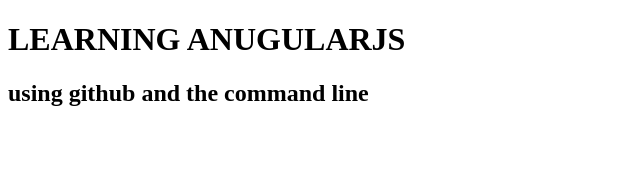
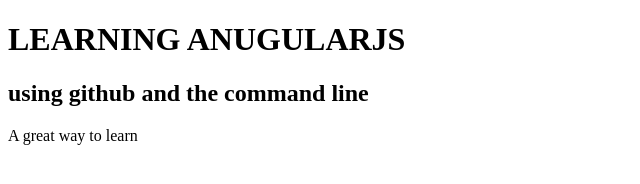
Before and after one commit to TGeorge514/angular-coursera, a plain HTML site: page index.html in a window 1280 px wide. Shown: the whole page, without its empty margins (0-640 px from the left). Drawn offline with Linux system fonts and the light colour scheme.

Commit message:
Commiting
index.html is being commited today 12/23/22

```diff
--- a/index.html
+++ b/index.html
@@ -9,5 +9,7 @@
     <h1>LEARNING ANUGULARJS</h1>
 
     <h2>using github and the command line</h2>
+
+    <p>A great way to learn</p>
 </body>
 </html>
```
